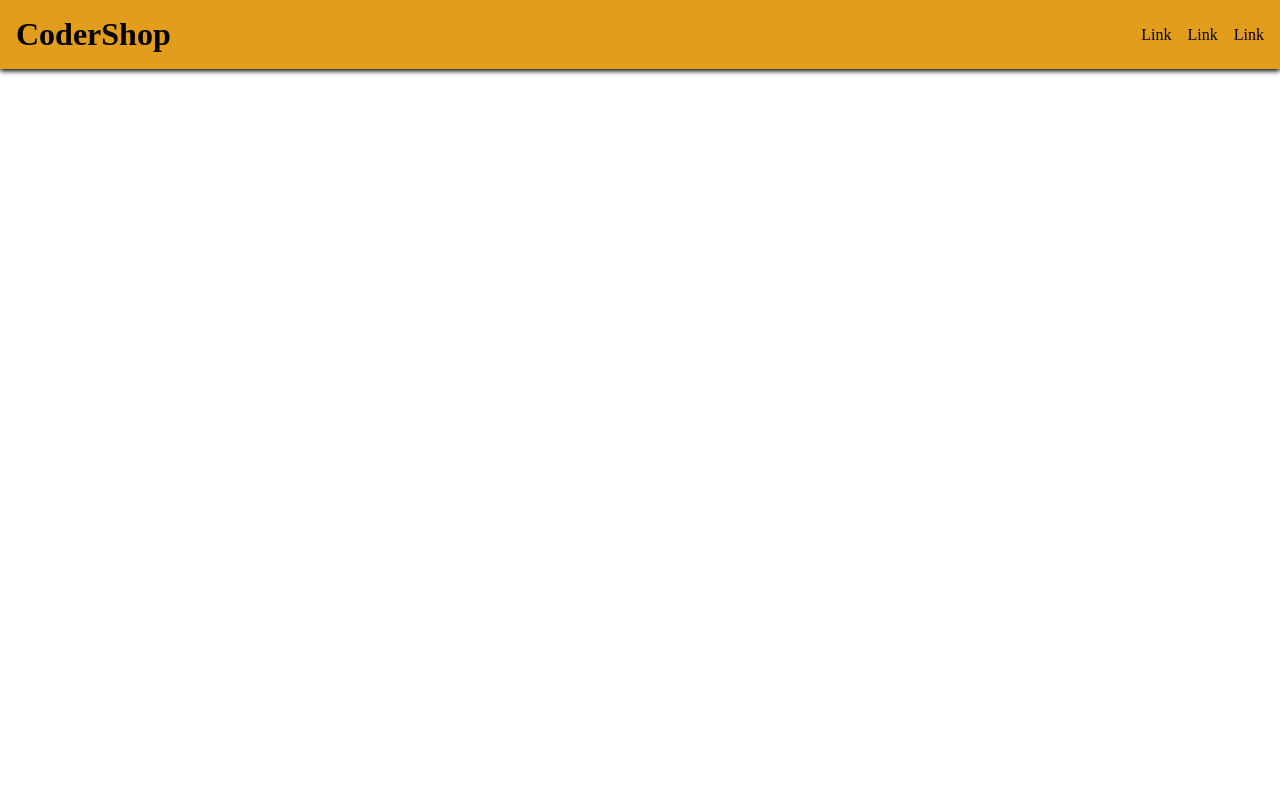
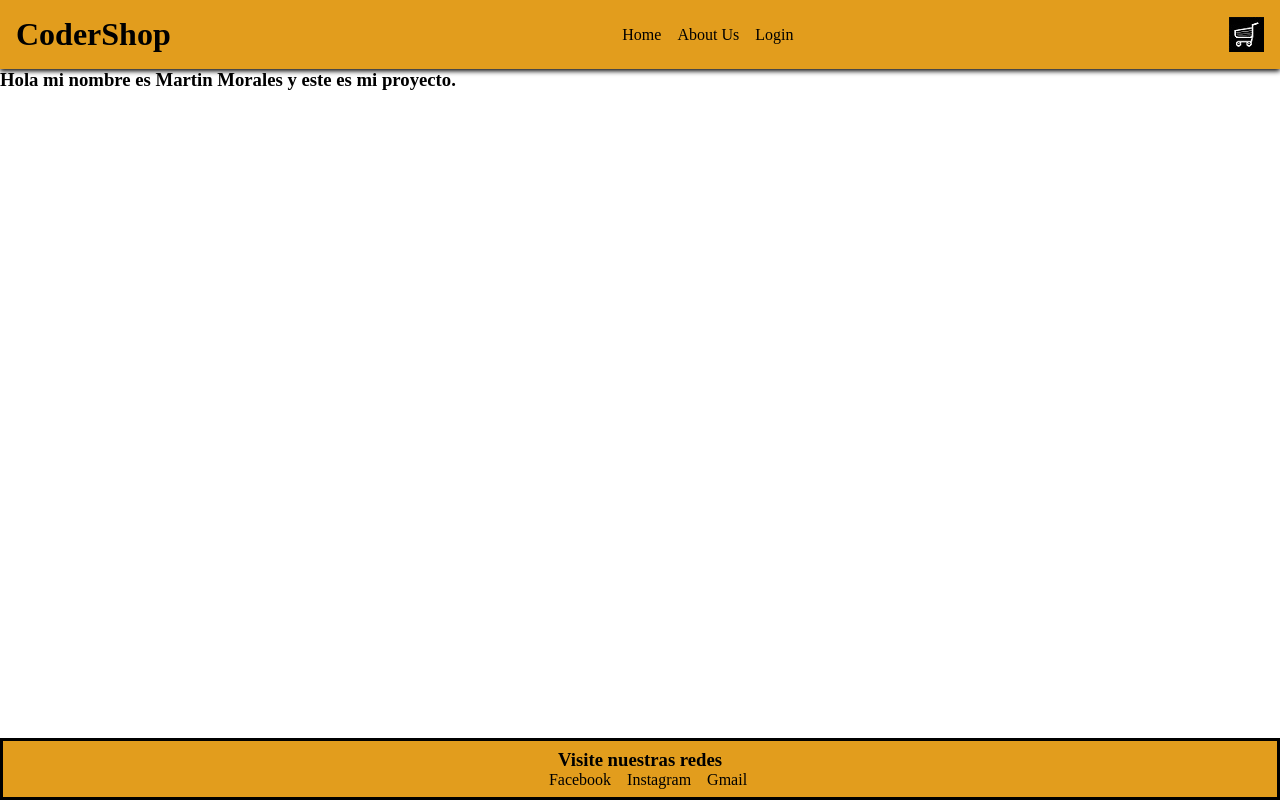
Before and after one commit to Marto2356/Martin_Morales_Ecommerce, a React (Create React App) app: page / in a window 1280 px wide. Built offline with nearby package versions, Linux system fonts and the light colour scheme.

Commit message:
Desafío  4. Componentes I

```diff
--- a/src/components/App.js
+++ b/src/components/App.js
@@ -1,8 +1,14 @@
 import Header from './Header'
+import Main from './Main'
+import Footer from './Footer'
+import ItemListContainer from './ItemListContainer'
 
 function App () {
     return  <>
                 <Header/>
+                <ItemListContainer saludo="Hola mi nombre es Martin Morales y este es mi proyecto."/>
+                <Main/>
+                <Footer/>
             </>
 }
 export default App
--- /dev/null
+++ b/src/components/CartWidget.js
@@ -0,0 +1,9 @@
+import React from 'react'
+
+const CartWidget = () => {
+    return (
+        <img src="./images/carrito.jpg" alt="" />
+    )
+}
+
+export default CartWidget
--- /dev/null
+++ b/src/components/Footer.js
@@ -0,0 +1,17 @@
+import React from 'react'
+import FooterNav from './FooterNav'
+
+const Footer = () => {
+    return (
+            <>
+                <footer>
+                    <h3>
+                        Visite nuestras redes
+                    </h3>
+                    <FooterNav/>
+                </footer>
+            </>
+    )
+}
+
+export default Footer
--- /dev/null
+++ b/src/components/FooterNav.js
@@ -0,0 +1,13 @@
+import React from 'react'
+
+const FooterNav = () => {
+    return (
+        <nav>
+            <a href="#">Facebook</a>
+            <a href="#">Instagram</a>
+            <a href="#">Gmail</a>
+        </nav>
+    )
+}
+
+export default FooterNav
--- a/src/components/Header.js
+++ b/src/components/Header.js
@@ -1,7 +1,7 @@
 import NavBar from './NavBar'
 
 function Header () {
-    return  <header>
+    return  <header id="main-header">
                 <h1>CoderShop</h1>
                 <NavBar/>
             </header>
--- /dev/null
+++ b/src/components/ItemListContainer.js
@@ -0,0 +1,13 @@
+import React from 'react'
+
+const ItemListContainer = (props) => {
+    return (
+        <div>
+            <h3>
+                {props.saludo}
+            </h3>
+        </div>
+    )
+}
+
+export default ItemListContainer
--- /dev/null
+++ b/src/components/Main.js
@@ -0,0 +1,12 @@
+import React from 'react'
+import ItemListContainer from './ItemListContainer'
+
+const Main = () => {
+    return (
+        <>
+            <main></main>
+        </>
+    )
+}
+
+export default Main
--- a/src/components/NavBar.js
+++ b/src/components/NavBar.js
@@ -1,10 +1,15 @@
+import CartWidget from './CartWidget'
+
 const NavBar = () => {
     return (
-        <nav>
-            <a href="#">Link</a>
-            <a href="#">Link</a>
-            <a href="#">Link</a>
-        </nav>
+        <>
+            <nav>
+                <a href="#">Home</a>
+                <a href="#">About Us</a>
+                <a href="#">Login</a>
+            </nav>
+            <CartWidget/>
+        </>
     )
 }
 
--- /dev/null
+++ b/src/estilos.scss
@@ -0,0 +1,54 @@
+$colorPrimario: rgb(226, 157, 29);
+$colorSecundario:rgb(0, 0, 0);
+
+*{
+    margin:0;
+    padding:0;
+    box-sizing:border-box;
+}
+
+html, body, #root{
+    height: 100vh;
+}
+
+#main-header{
+    display:flex;
+    flex-direction:row;
+    flex-wrap: wrap;
+    align-items:center;
+    justify-content:space-between;
+    align-items:center;
+    padding: 1rem;
+    background-color: $colorPrimario;
+    color:$colorSecundario;
+    box-shadow: 0 2px 5px;
+
+}
+
+nav a{
+    margin-left: 1rem;
+    color:$colorSecundario;
+    text-decoration:none;
+    font-family: cursive;
+}
+
+#root{
+    display: flex;
+    flex-direction: column;
+}
+
+main{
+    flex-grow: 1;
+}
+
+footer{
+    display: flex;
+    padding: 1rem;
+    background-color:$colorPrimario;
+    color: $colorSecundario;
+    border-style: solid;
+    padding: 0.5rem;
+    text-align: center;
+    font-size: 1em;
+    flex-direction: column;
+}
--- a/src/index.js
+++ b/src/index.js
@@ -1,6 +1,6 @@
 import React from 'react';
 import ReactDOM from 'react-dom';
 import App from './components/App'
-import './estilos.css';
+import './estilos.scss';
 
 ReactDOM.render(<App/>,document.getElementById('root'))
```
Also changed, not shown: public/images/carrito.jpg (added).
